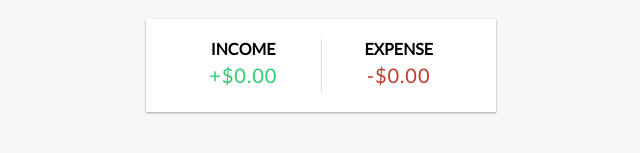
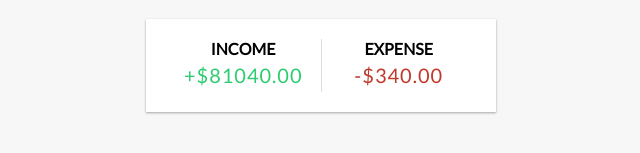
Before and after one commit to HasanHafizurRahman/expense-tracker, a React (Create React App) app: page / in a window 1280 px wide. Shown: the part 152-305 px from the top of the page, without its empty margins (319-959 px from the left). Built offline with nearby package versions, Linux system fonts and the light colour scheme.

Commit message:
delete function implemented

```diff
--- a/src/components/IncomeExpense.js
+++ b/src/components/IncomeExpense.js
@@ -1,16 +1,29 @@
-import React from "react";
+import React, { useContext } from "react";
+import { GlobalContext } from "../context/GlobalState";
 
 const IncomeExpense = () => {
+  const { transactions } = useContext(GlobalContext);
+
+  const amounts = transactions.map((transaction) => transaction.amount);
+
+  const income = amounts
+    .filter((item) => item > 0)
+    .reduce((acc, item) => (acc += item), 0)
+    .toFixed(2);
+  const expense = (
+    amounts.filter((item) => item < 0).reduce((acc, item) => (acc += item), 0) *
+    -1
+  ).toFixed(2);
   return (
     <div>
       <div className="inc-exp-container">
         <div>
           <h4>Income</h4>
-          <p className="money plus">+$0.00</p>
+          <p className="money plus">+${income}</p>
         </div>
         <div>
           <h4>Expense</h4>
-          <p className="money minus">-$0.00</p>
+          <p className="money minus">-${expense}</p>
         </div>
       </div>
     </div>
--- a/src/components/Transaction.js
+++ b/src/components/Transaction.js
@@ -1,7 +1,9 @@
-import React from "react";
+import React, { useContext } from "react";
+import { GlobalContext } from "../context/GlobalState";
 
 const Transaction = ({ transaction }) => {
   const sign = transaction.amount > 0 ? "+" : "-";
+  const { deleteTransaction } = useContext(GlobalContext);
   return (
     <div>
       <li className={transaction.amount < 0 ? "minus" : "plus"}>
@@ -9,7 +11,12 @@
         <span>
           {sign}${Math.abs(transaction.amount)}
         </span>{" "}
-        <button className="delete-btn">x</button>
+        <button
+          onClick={() => deleteTransaction(transaction.id)}
+          className="delete-btn"
+        >
+          x
+        </button>
       </li>
     </div>
   );
--- a/src/context/AppReducer.js
+++ b/src/context/AppReducer.js
@@ -1,5 +1,12 @@
 export default (state, action) => {
   switch (action.type) {
+    case "DELETE_TRANSACTION":
+      return {
+        ...state,
+        transactions: state.transactions.filter(
+          (transaction) => transaction.id !== action.payload
+        ),
+      };
     default:
       return state;
   }
--- a/src/context/GlobalState.js
+++ b/src/context/GlobalState.js
@@ -16,10 +16,20 @@
 // provider
 export const GlobalProvider = ({ children }) => {
   const [state, dispatch] = useReducer(AppReducer, initialState);
+
+  // Actions
+  function deleteTransaction(id) {
+    dispatch({
+      type: "DELETE_TRANSACTION",
+      payload: id,
+    });
+  }
+
   return (
     <GlobalContext.Provider
       value={{
         transactions: state.transactions,
+        deleteTransaction,
       }}
     >
       {children}
```
